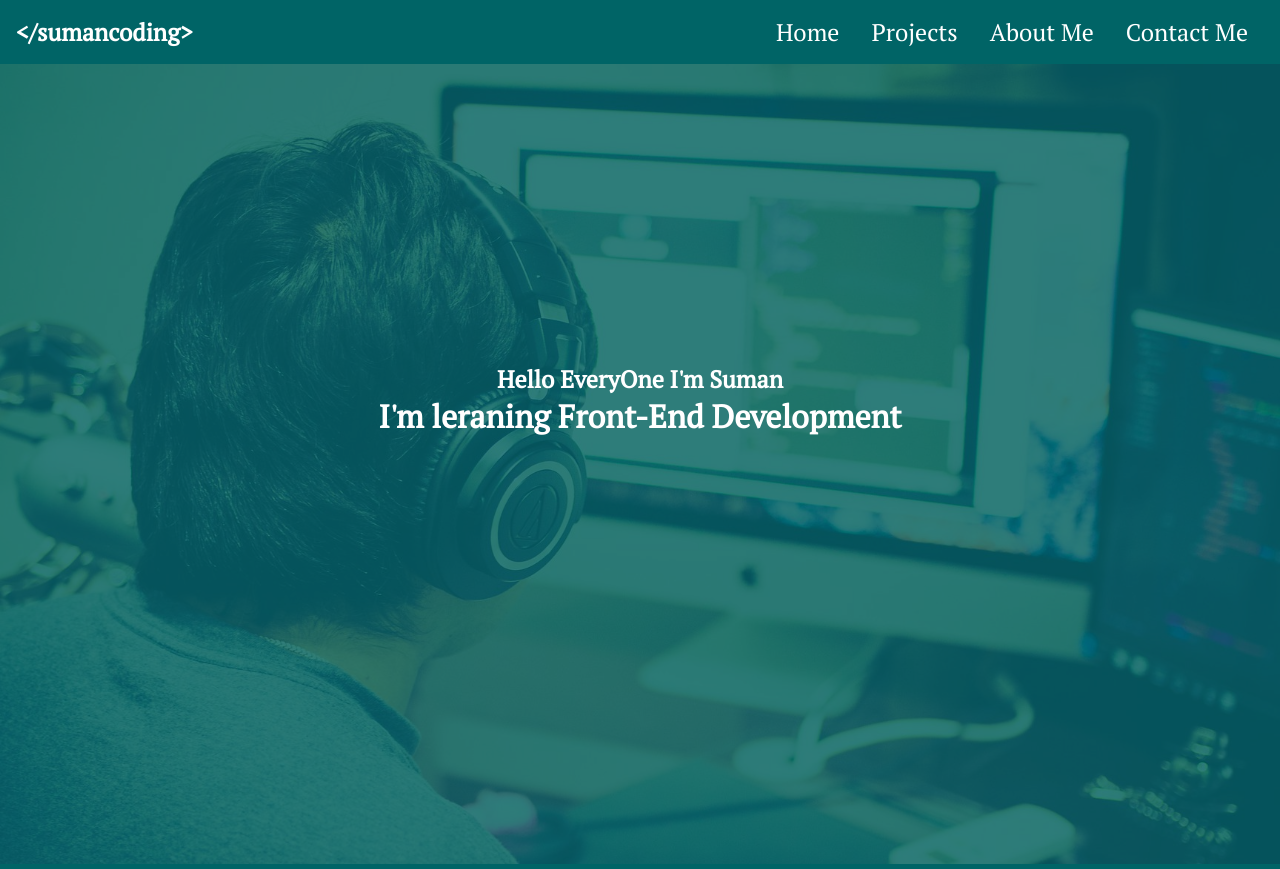
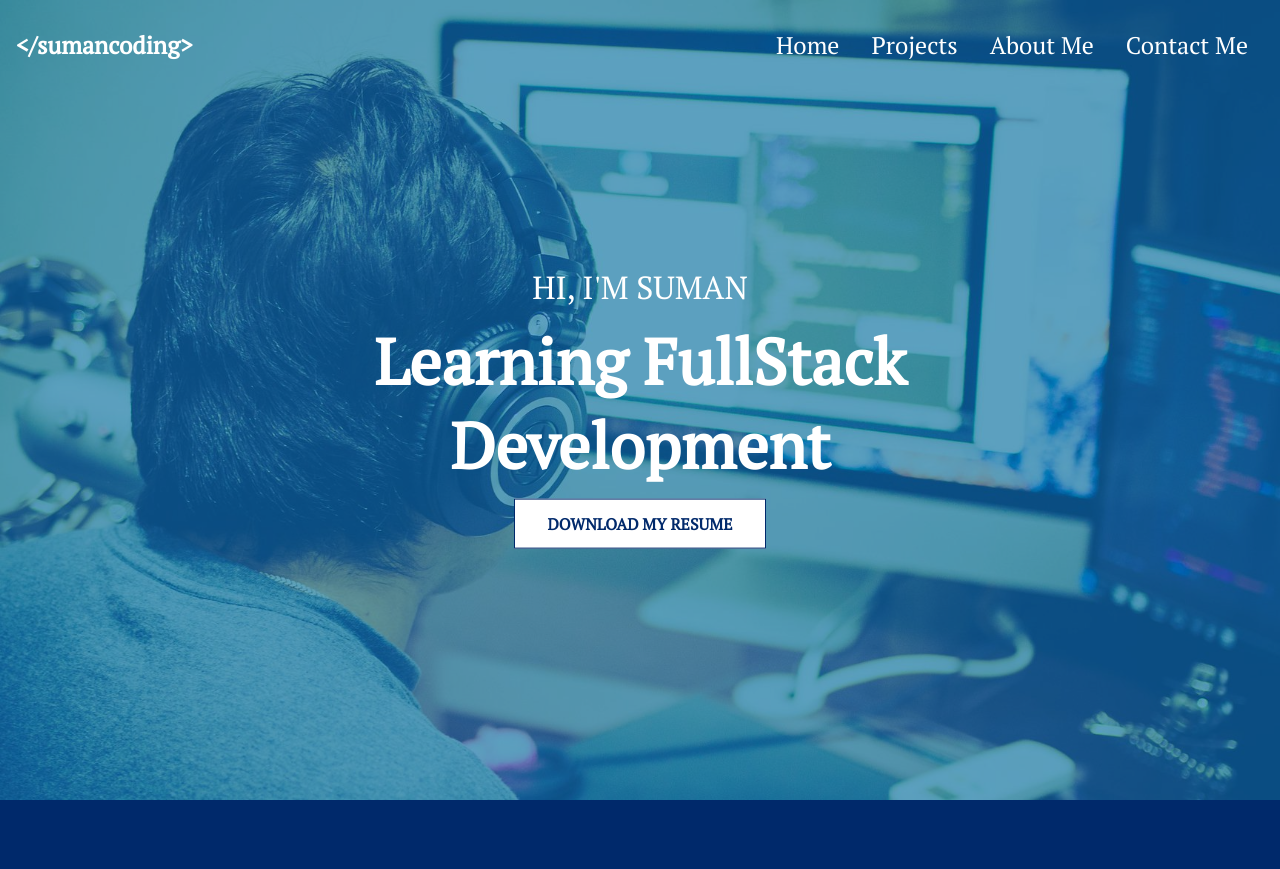
Before and after one commit to sumancoding/Personal-Potfolio, a React (Create React App) app: page / in a window 1280 px wide. After the commit the page ends 805 px from the top, so only its background shows below. Built offline with nearby package versions, Linux system fonts and the light colour scheme.

Commit message:
hero section in progress

```diff
--- a/src/components/Front.css
+++ b/src/components/Front.css
@@ -19,8 +19,8 @@
   position: absolute;
   top: 0;
   left: 0;
-  background-color: #006466;
-  opacity: 0.8;
+  background-color: #0077b6;
+  opacity: 0.6;
 }
 
 .front-pic {
@@ -34,3 +34,28 @@
   left: 50%;
   text-align: center;
 }
+
+.front-pic .content h1 {
+  font-size: 4rem;
+  padding: 0.7rem 0 1.6rem;
+}
+
+.front-pic .content p {
+  font-size: 2rem;
+  font-weight: 200;
+  text-transform: uppercase;
+}
+
+content .btn {
+  margin: 1rem 0.2rem;
+}
+
+@media screen and (max-width: 640px) {
+  .front-pic .content h1 {
+    font-size: 3rem;
+  }
+
+  .front-pic .content p {
+    font-size: 1.5rem;
+  }
+}
--- a/src/components/Front.js
+++ b/src/components/Front.js
@@ -1,4 +1,5 @@
 import React from "react";
+import { Link } from "react-router-dom";
 import "./Front.css";
 import Image from "./main.jpg";
 
@@ -9,8 +10,13 @@ const Front = () => {
         <img src={Image} alt="main-pic" className="main-img" />
       </div>
       <div className="content">
-        <h2>Hello EveryOne I'm Suman</h2>
-        <h1>I'm leraning Front-End Development</h1>
+        <p>HI, I'M SUMAN</p>
+        <h1>Learning FullStack Development</h1>
+        <div>
+          <Link to="/projects" className="btn">
+            Download my resume
+          </Link>
+        </div>
       </div>
     </div>
   );
--- a/src/components/Nav.css
+++ b/src/components/Nav.css
@@ -3,6 +3,15 @@
   justify-content: space-between;
   align-items: center;
   padding: 1rem;
+  position: fixed;
+  width: 100%;
+  height: 90px;
+  z-index: 10;
+}
+
+.header-bg {
+  background-color: #00296b;
+  transition: 0.5s;
 }
 .nav-menu {
   display: flex;
@@ -33,7 +42,7 @@
     top: 0;
     left: -100%;
     z-index: -3;
-    transition: 0.5s;
+    transition: 0.3s;
   }
 
   .nav-menu.active {
--- a/src/index.css
+++ b/src/index.css
@@ -5,7 +5,7 @@
 }
 
 body {
-  background: #006466;
+  background: #00296b;
 }
 
 h1,
@@ -16,3 +16,24 @@ a {
   color: white;
   text-decoration: none;
 }
+
+ul {
+  list-style-type: none;
+}
+
+.btn {
+  padding: 13px 33px;
+  font-size: 1rem;
+  text-transform: uppercase;
+  background-color: white;
+  color: #00296b;
+  border: 1px solid #00296b;
+  font-weight: 600;
+  cursor: pointer;
+}
+
+.btn:hover {
+  background-color: #00296b;
+  color: white;
+  transition: 0.4s;
+}
```
